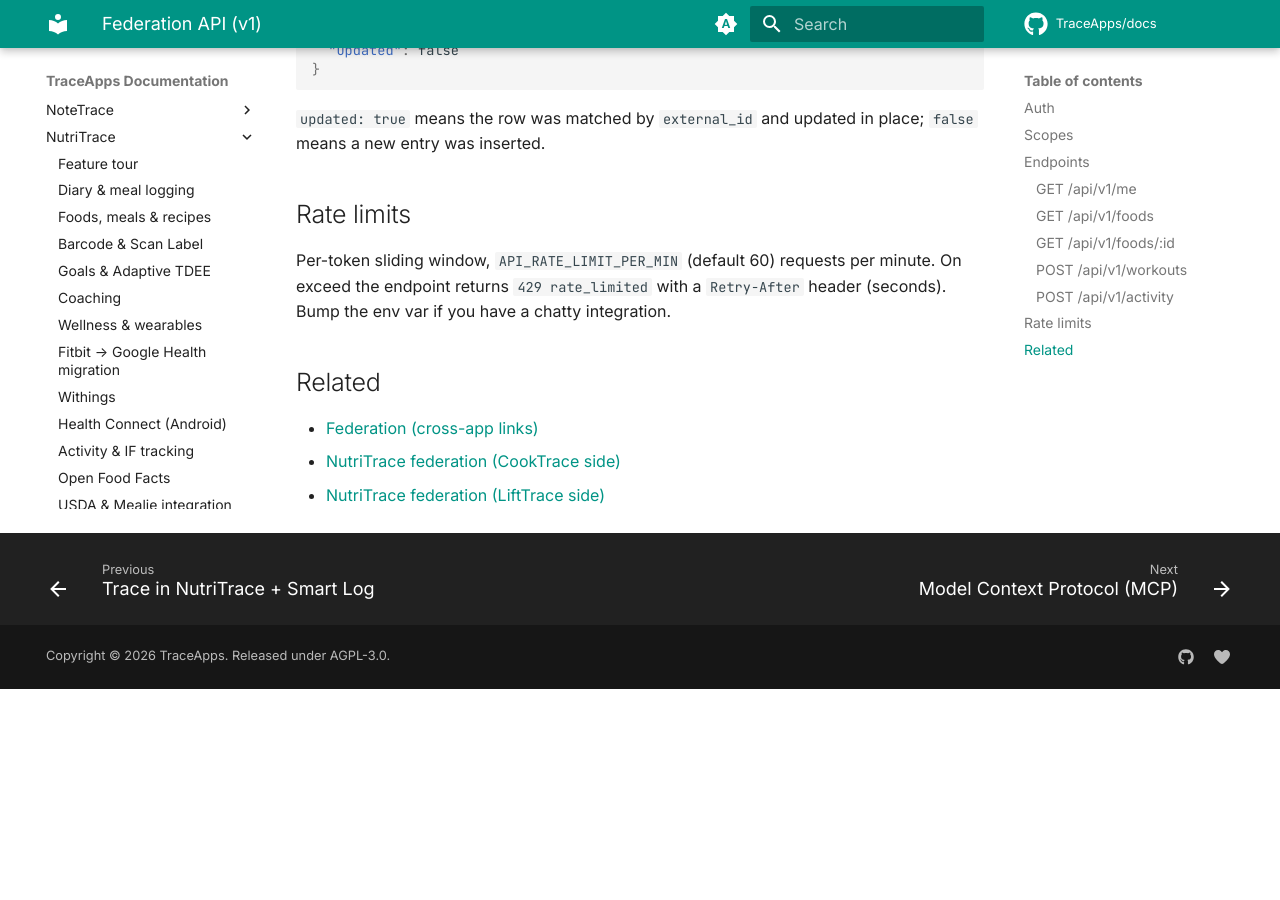
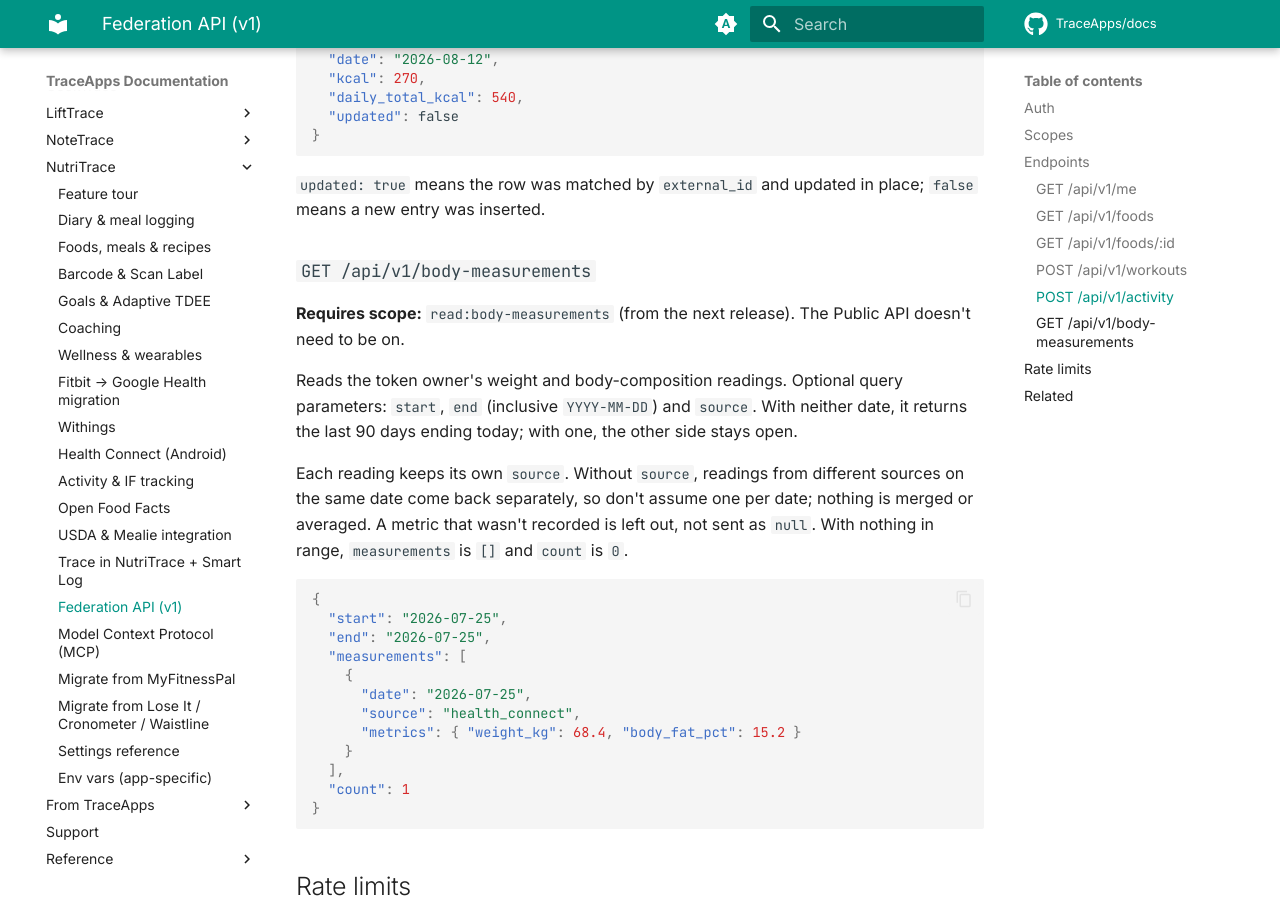
Before and after one commit to TraceApps/docs, an MkDocs documentation site: the page built from docs/nutritrace/federation-api.md, in a window 1280 px wide and 900 px high, scrolled down 4894 px. Built offline with MkDocs 1.6.1 and Material for MkDocs 9.7.7, drawn with Linux system fonts in a browser that asks for light colours; comment, search, counter and statistics services are not loaded; before the commit the page ends 5583 px from its top, so only the background shows below that; some of the changed text lies outside the part shown.

Commit message:
NutriTrace: body measurement reads and CookTrace recipe values in the docs

````diff
--- a/docs/nutritrace/federation-api.md
+++ b/docs/nutritrace/federation-api.md
@@ -33,6 +33,7 @@ Multiple scopes today, gated per-endpoint. Tokens can hold any combination.
 | `write:workouts` | Post workouts into the token owner's wellness history (Settings → Wellness → Workout History) | LiftTrace |
 | `write:activity` | Log manual activity entries into the diary Activity section | External trackers, headless integrations |
 | `write:body-measurements` | Push scale readings into the diary's body-stats | Home Assistant, Node-RED, Gadgetbridge |
+| `read:body-measurements` | Read the token owner's weight and body-composition readings (from the next release) | Dashboards, other apps |
 
 Adding unknown scopes at token-creation time is silently dropped (forward-compat for clients written against a future NT). A token with no valid scopes is rejected.
 
@@ -199,6 +200,29 @@ Returns:
 
 `updated: true` means the row was matched by `external_id` and updated in place; `false` means a new entry was inserted.
 
+### `GET /api/v1/body-measurements`
+
+**Requires scope:** `read:body-measurements` (from the next release). The Public API doesn't need to be on.
+
+Reads the token owner's weight and body-composition readings. Optional query parameters: `start`, `end` (inclusive `YYYY-MM-DD`) and `source`. With neither date, it returns the last 90 days ending today; with one, the other side stays open.
+
+Each reading keeps its own `source`. Without `source`, readings from different sources on the same date come back separately, so don't assume one per date; nothing is merged or averaged. A metric that wasn't recorded is left out, not sent as `null`. With nothing in range, `measurements` is `[]` and `count` is `0`.
+
+```json
+{
+  "start": "2026-07-25",
+  "end": "2026-07-25",
+  "measurements": [
+    {
+      "date": "2026-07-25",
+      "source": "health_connect",
+      "metrics": { "weight_kg": 68.4, "body_fat_pct": 15.2 }
+    }
+  ],
+  "count": 1
+}
+```
+
 ## Rate limits
 
 Per-token sliding window, `API_RATE_LIMIT_PER_MIN` (default 60) requests per minute. On exceed the endpoint returns `429 rate_limited` with a `Retry-After` header (seconds). Bump the env var if you have a chatty integration.
````
Also changed, not shown: docs/integrations/federation.md (+1 -0 lines), docs/nutritrace/usda-mealie.md (+2 -0 lines).
